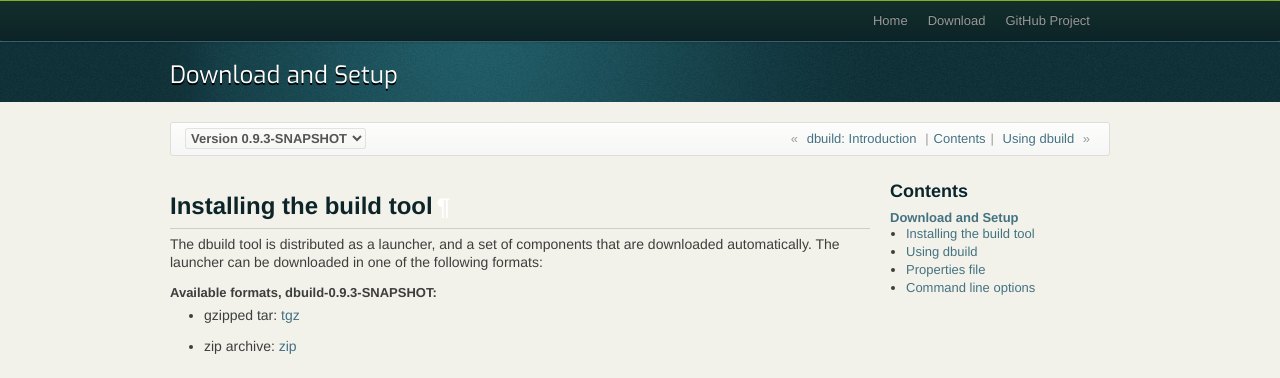
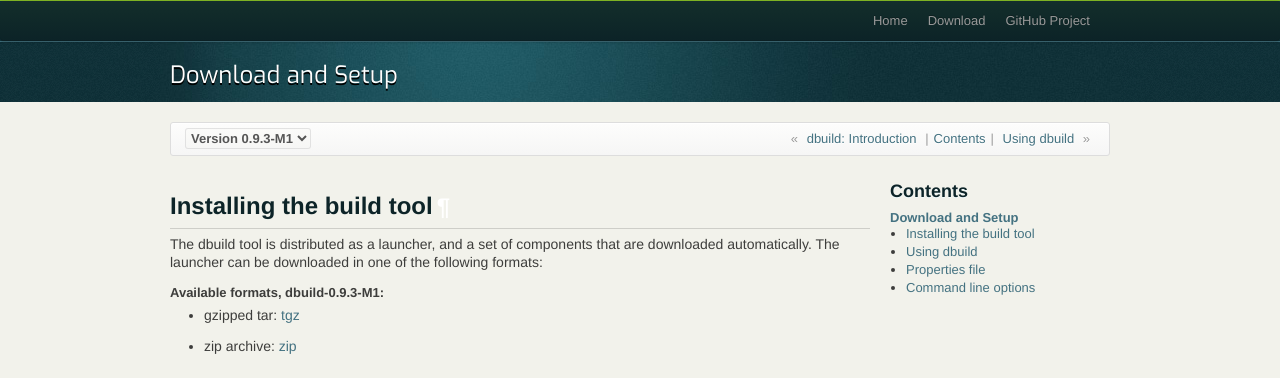
Before and after one commit to lightbend-labs/dbuild, a Sphinx documentation site: the page built from docs/src/sphinx/download.rst, in a window 1280 px wide. Shown: the top 378 px of the page. Built offline with Sphinx 7.4.7, drawn with Linux system fonts in a browser that asks for light colours.

Commit message:
Bump version to 0.9.3-M1

```diff
--- a/docs/src/sphinx/conf.py
+++ b/docs/src/sphinx/conf.py
@@ -9,7 +9,7 @@
 
 project = 'dbuild'
 version = '0.9.3'
-release = '0.9.3-SNAPSHOT'
+release = '0.9.3-M1'
 sbt_version = '0.12.4'
 
 # General settings
```
Also changed, not shown: 1 other file.
